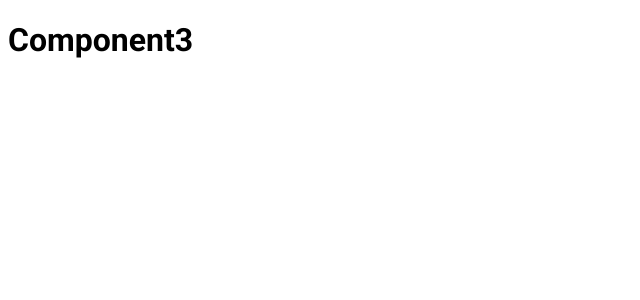
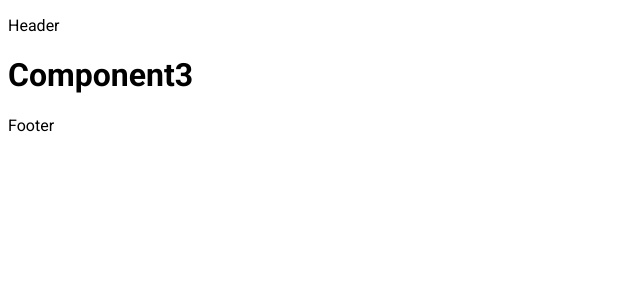
Before and after one commit to axelniklasson/HelpER, a React (Create React App) app in the folder frontend/: page /view3 in a window 1280 px wide. Shown: the top 300 px of the page, without its empty margins (0-640 px from the left). Built offline with nearby package versions, Linux system fonts and the light colour scheme.

Commit message:
More boilerplate

```diff
--- a/frontend/src/components/App.js
+++ b/frontend/src/components/App.js
@@ -1,18 +1,29 @@
 import React, { Component } from 'react';
 import { BrowserRouter as Router, Route } from 'react-router-dom';
 
+import Header from './Header';
 import Component1 from './Component1';
 import Component2 from './Component2';
 import Component3 from './Component3';
+import Footer from './Footer';
 
 class App extends Component {
+  constructor(props) {
+    super(props);
+
+    // root state
+    this.state = {};
+  }
+
   render() {
     return (
       <Router>
         <div>
+          <Header />
           <Route exact path="/" component={Component1} />
           <Route path="/view2" component={Component2} />
           <Route path="/view3" component={Component3} />
+          <Footer />
         </div>
       </Router>
     );
--- /dev/null
+++ b/frontend/src/components/Footer.js
@@ -0,0 +1,11 @@
+import React, { Component } from 'react';
+
+class Footer extends Component {
+  render() {
+    return (
+      <p>Footer</p>
+    );
+  }
+}
+
+export default Footer;
--- /dev/null
+++ b/frontend/src/components/Header.js
@@ -0,0 +1,11 @@
+import React, { Component } from 'react';
+
+class Header extends Component {
+  render() {
+    return (
+      <p>Header</p>
+    );
+  }
+}
+
+export default Header;
```
